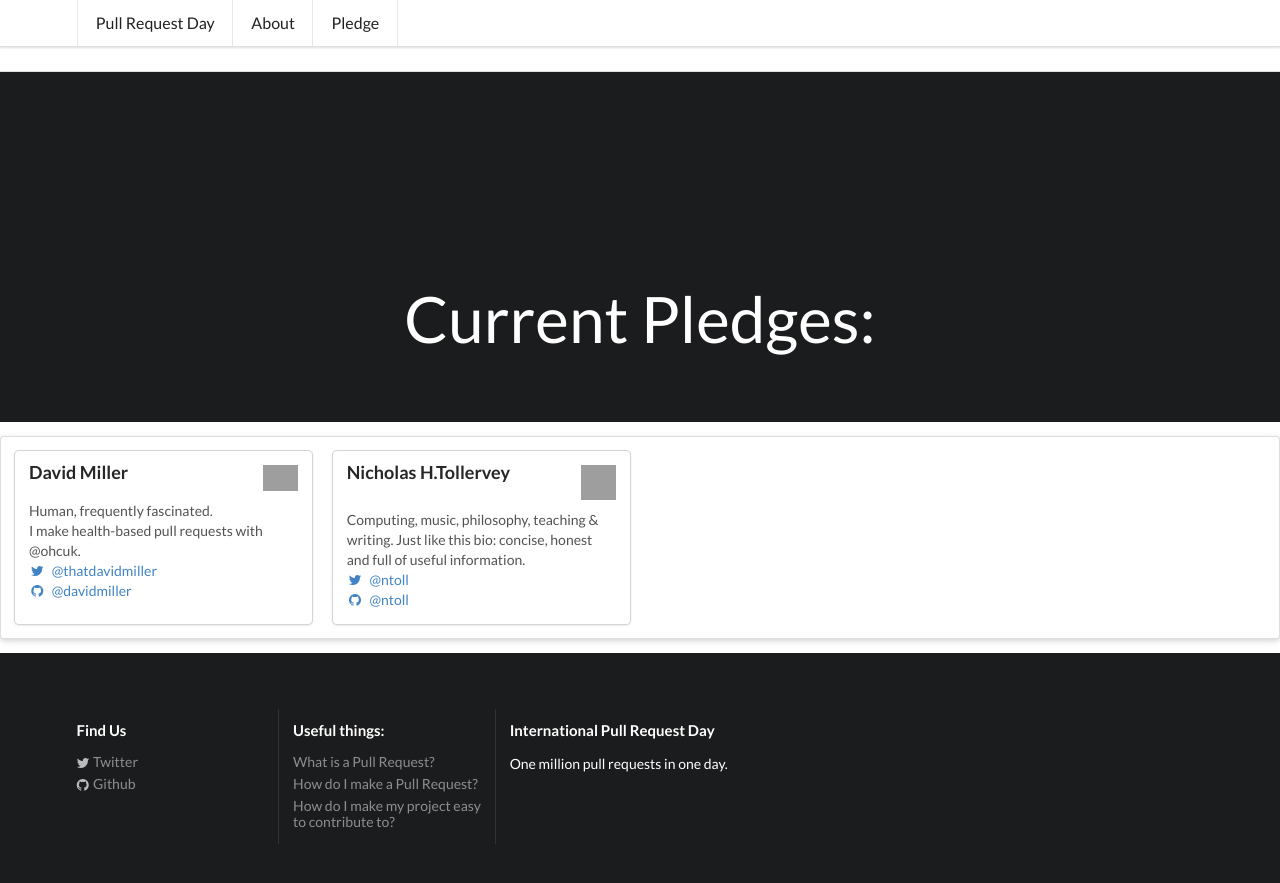
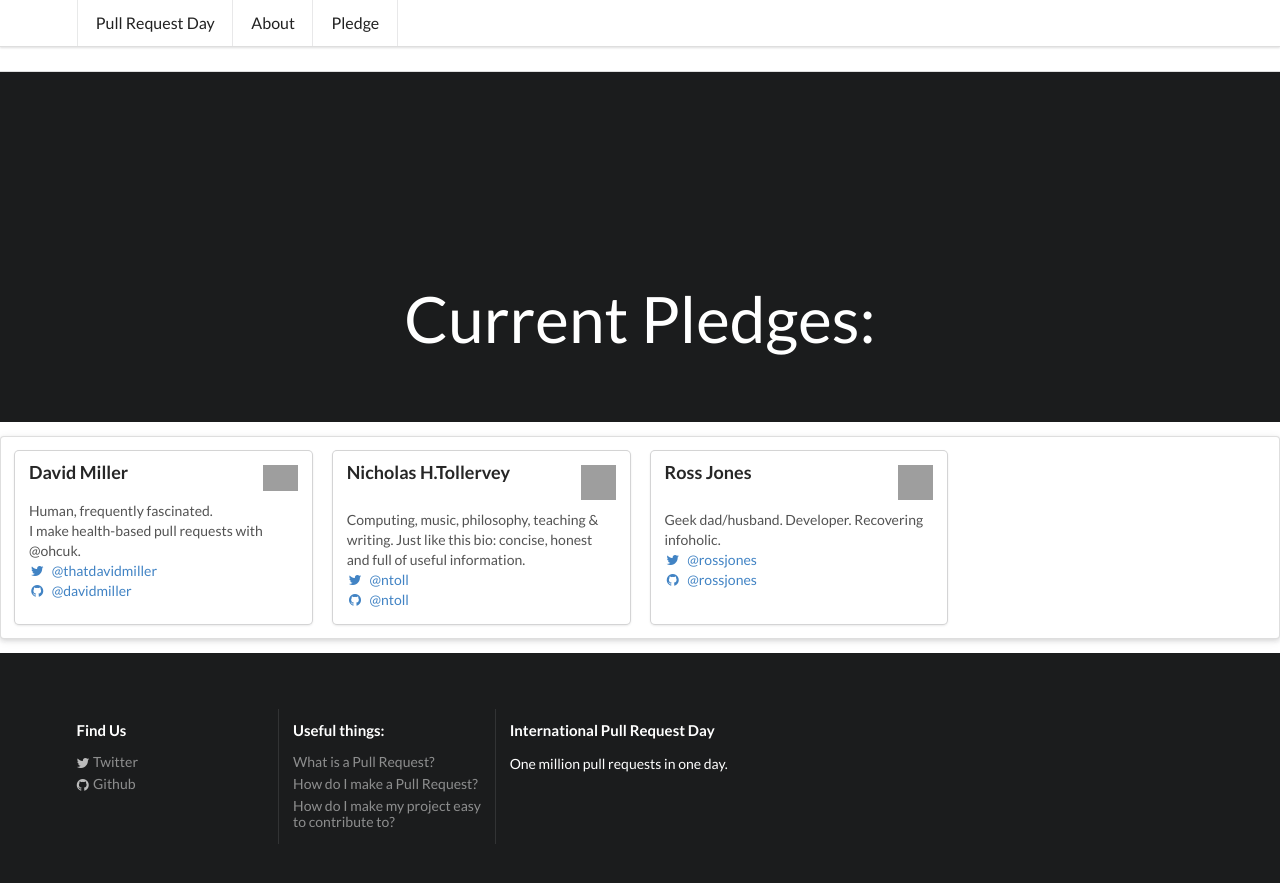
Before and after one commit to pullrequestday/pullrequestday, a Jekyll site: the page built from pledge/index.html, in a window 1280 px wide and 900 px high, scrolled down 1491 px. Shown: the top 883 px of the window. Built offline with Jekyll 4.4.1, drawn with Linux system fonts in a browser that asks for light colours; grey boxes are pictures that could not be loaded.

Commit message:
Added me

```diff
--- a/pledge/index.html
+++ b/pledge/index.html
@@ -135,7 +135,7 @@ layout: default
           Nicholas H.Tollervey
         </div>
         <div class="description">
-          Computing, music, philosophy, teaching & writing. Just like this bio:
+          Computing, music, philosophy, teaching &amp; writing. Just like this bio:
           concise, honest and full of useful information.
         </div>
         <div class="extra content">
@@ -156,6 +156,31 @@ layout: default
       </div> <!-- End of content -->
     </div> <!-- End of card -->
 
+    <div class="ui card">
+      <div class="content">
+        <img class="right floated mini ui image" src="https://avatars2.githubusercontent.com/u/118063?v=3&s=460">
+        <div class="header">
+            Ross Jones
+        </div>
+        <div class="description">
+            Geek dad/husband. Developer. Recovering infoholic.
+        </div>
+        <div class="extra content">
+          <p>
+            <a target="_blank"  href="http://twitter.com/rossjones">
+              <i class="twitter icon"></i>
+              @rossjones
+            </a>
+            <br />
+            <a target="_blank"  href="http://github.com/rossjones">
+              <i class="github icon"></i>
+              @rossjones
+            </a>
+          </p>
+        </div>
+      </div> <!-- End of content -->
+    </div> <!-- End of card -->
+
 
     <!-- ATTENTION PLEDGE MAKERS:  -->
     <!-- INSERT YOUR PLEDGE IMMEDIATELY ABOVE THIS COMMENT -->
```
Lines whose indentation alone changed are shown as unchanged.
